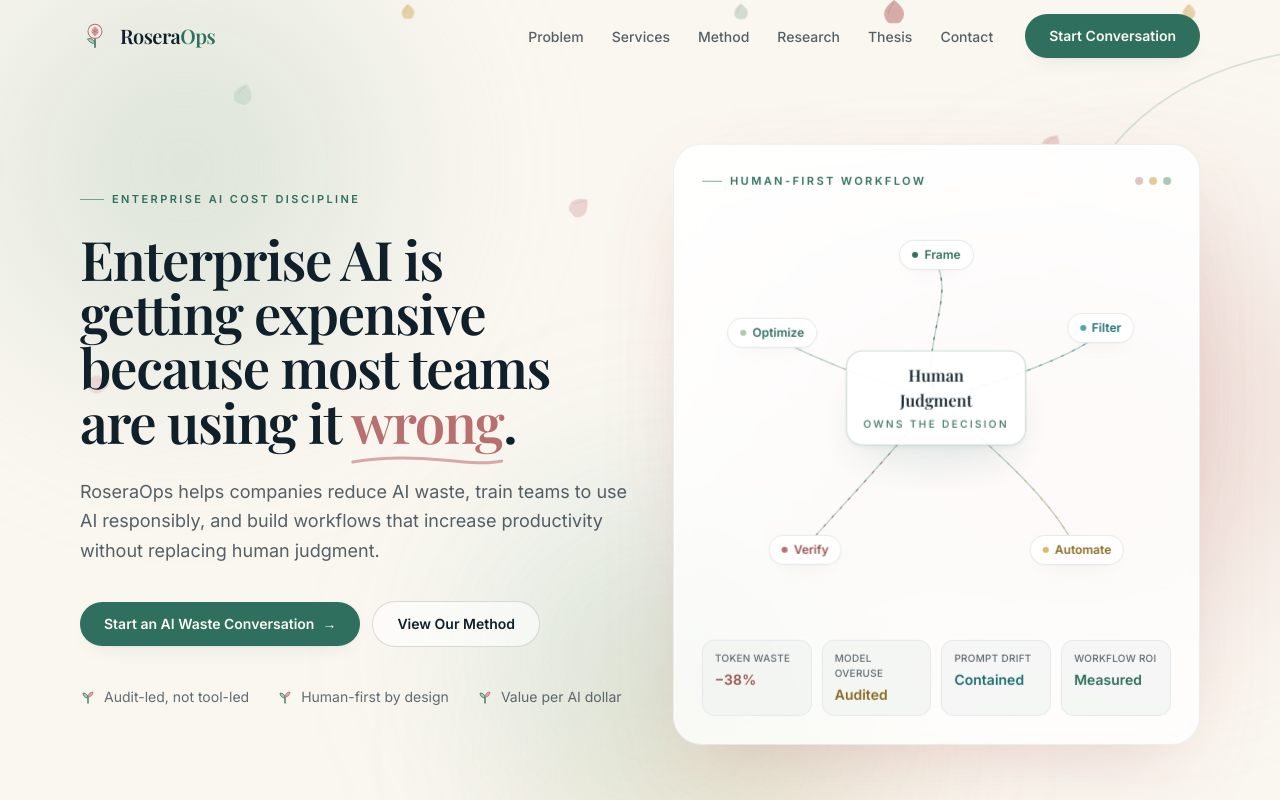
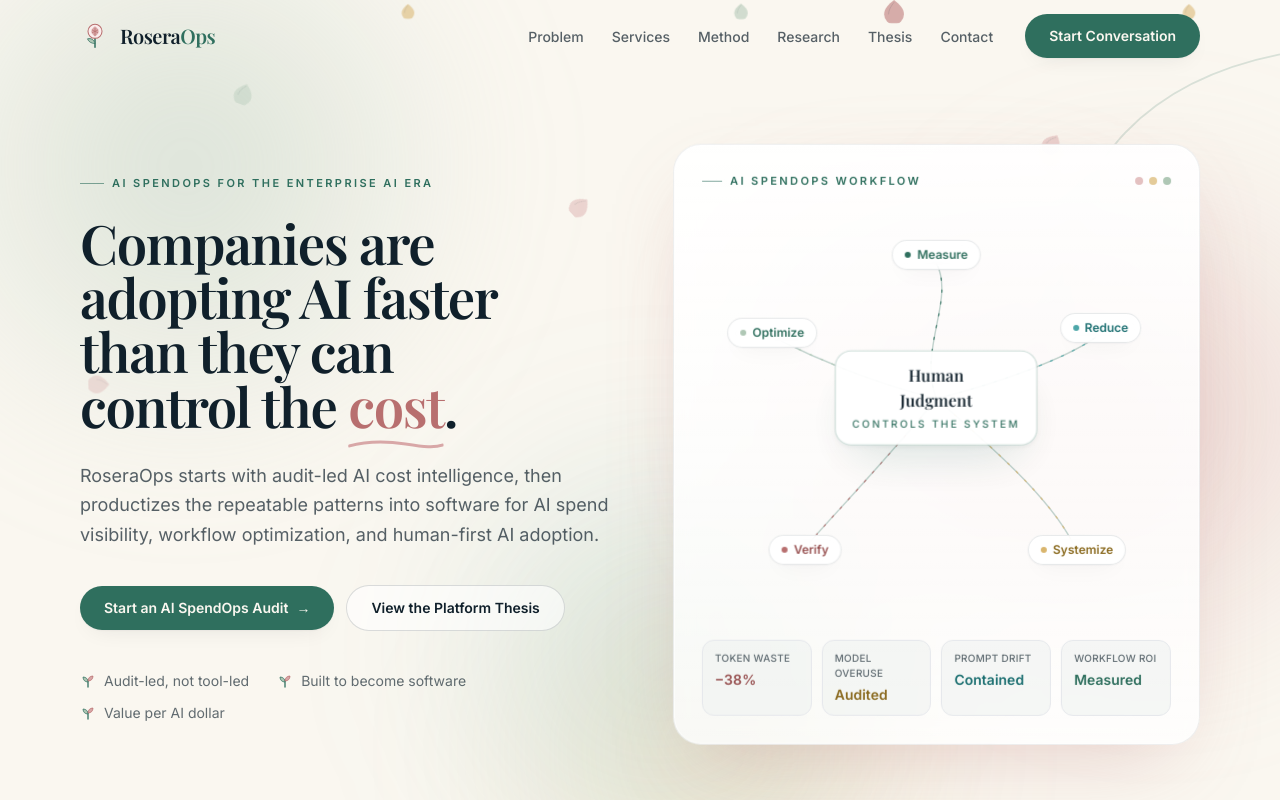
Before and after one commit to alkefajihaider/roseraops-website, a Next.js app: page / in a window 1280 px wide. Shown: the top 800 px of the page. Built offline with nearby package versions, Linux system fonts and the light colour scheme.

Commit message:
Update Hero.tsx

```diff
--- a/components/Hero.tsx
+++ b/components/Hero.tsx
@@ -1,16 +1,11 @@
-import {
-  CTA_PRIMARY,
-  CTA_SECONDARY,
-  HERO_COST_CARDS,
-  MAILTO,
-} from '@/lib/constants';
+import { HERO_COST_CARDS, MAILTO } from '@/lib/constants';
 import AnimatedCard from './AnimatedCard';
 
-// Ring node positions as % within the visual panel (matches SVG vine endpoints).
+// Ring node positions as % within the visual panel.
 const NODES = [
-  { label: 'Frame', x: 50, y: 11, accent: 'emerald' },
-  { label: 'Filter', x: 85, y: 29, accent: 'teal' },
-  { label: 'Automate', x: 80, y: 83, accent: 'gold' },
+  { label: 'Measure', x: 50, y: 11, accent: 'emerald' },
+  { label: 'Reduce', x: 85, y: 29, accent: 'teal' },
+  { label: 'Systemize', x: 80, y: 83, accent: 'gold' },
   { label: 'Verify', x: 22, y: 83, accent: 'clay' },
   { label: 'Optimize', x: 15, y: 30, accent: 'sage' },
 ];
@@ -30,6 +25,7 @@
   clay: 'text-[#985252]',
   sage: 'text-emerald',
 };
+
 const accentDot: Record<string, string> = {
   emerald: '#2F6F5E',
   teal: '#4CA6A8',
@@ -48,14 +44,13 @@
 function Dashboard() {
   return (
     <div className="relative mx-auto w-full max-w-xl">
-      {/* Soft glow behind the panel */}
       <div className="absolute inset-6 -z-10 rounded-[2rem] bg-[radial-gradient(circle_at_50%_40%,rgba(216,167,167,0.35),transparent_70%)] blur-2xl" />
 
       <div className="glass relative rounded-[1.75rem] p-5 shadow-glow sm:p-7">
         <div className="mb-5 flex items-center justify-between">
           <span className="eyebrow">
             <span aria-hidden className="inline-block h-px w-5 bg-current opacity-60" />
-            Human-First Workflow
+            AI SpendOps Workflow
           </span>
           <span className="flex items-center gap-1.5">
             <span className="h-2 w-2 rounded-full bg-rose/70" />
@@ -64,7 +59,6 @@
           </span>
         </div>
 
-        {/* Node graph */}
         <div className="relative aspect-[4/3.5] w-full">
           <svg
             viewBox="0 0 100 100"
@@ -104,7 +98,6 @@
             ))}
           </svg>
 
-          {/* Center: Human Judgment */}
           <div
             className="absolute z-10 -translate-x-1/2 -translate-y-1/2"
             style={{ left: '50%', top: '46%' }}
@@ -116,12 +109,11 @@
                 Judgment
               </div>
               <div className="mt-1 text-[10px] font-medium uppercase tracking-eyebrow text-emerald">
-                Owns the decision
+                Controls the system
               </div>
             </div>
           </div>
 
-          {/* Ring nodes */}
           {NODES.map((n) => (
             <div
               key={n.label}
@@ -141,7 +133,6 @@
           ))}
         </div>
 
-        {/* Cost telemetry row */}
         <div className="mt-5 grid grid-cols-2 gap-2.5 sm:grid-cols-4">
           {HERO_COST_CARDS.map((c) => (
             <div
@@ -170,15 +161,15 @@
           <AnimatedCard>
             <span className="eyebrow">
               <span aria-hidden className="inline-block h-px w-6 bg-current opacity-60" />
-              Enterprise AI cost discipline
+              AI SpendOps for the enterprise AI era
             </span>
           </AnimatedCard>
 
           <AnimatedCard delay={80}>
             <h1 className="mt-6 font-display text-4xl font-semibold leading-[1.05] tracking-tight text-ink text-balance sm:text-5xl lg:text-[3.4rem]">
-              Enterprise AI is getting expensive because most teams are using it{' '}
+              Companies are adopting AI faster than they can control the{' '}
               <span className="relative whitespace-nowrap text-clay">
-                wrong
+                cost
                 <svg
                   className="absolute -bottom-2 left-0 h-3 w-full text-rose"
                   viewBox="0 0 200 12"
@@ -200,20 +191,20 @@
 
           <AnimatedCard delay={160}>
             <p className="mt-7 max-w-xl text-lg leading-relaxed text-ink/70 text-pretty">
-              RoseraOps helps companies reduce AI waste, train teams to use AI
-              responsibly, and build workflows that increase productivity without
-              replacing human judgment.
+              RoseraOps starts with audit-led AI cost intelligence, then productizes
+              the repeatable patterns into software for AI spend visibility, workflow
+              optimization, and human-first AI adoption.
             </p>
           </AnimatedCard>
 
           <AnimatedCard delay={240}>
             <div className="mt-9 flex flex-col gap-3 sm:flex-row sm:items-center">
               <a href={MAILTO} className="btn-primary">
-                {CTA_PRIMARY}
+                Start an AI SpendOps Audit
                 <span aria-hidden>→</span>
               </a>
-              <a href="#method" className="btn-ghost">
-                {CTA_SECONDARY}
+              <a href="#thesis" className="btn-ghost">
+                View the Platform Thesis
               </a>
             </div>
           </AnimatedCard>
@@ -224,7 +215,7 @@
                 <Sprout /> Audit-led, not tool-led
               </span>
               <span className="flex items-center gap-2">
-                <Sprout /> Human-first by design
+                <Sprout /> Built to become software
               </span>
               <span className="flex items-center gap-2">
                 <Sprout /> Value per AI dollar
```
